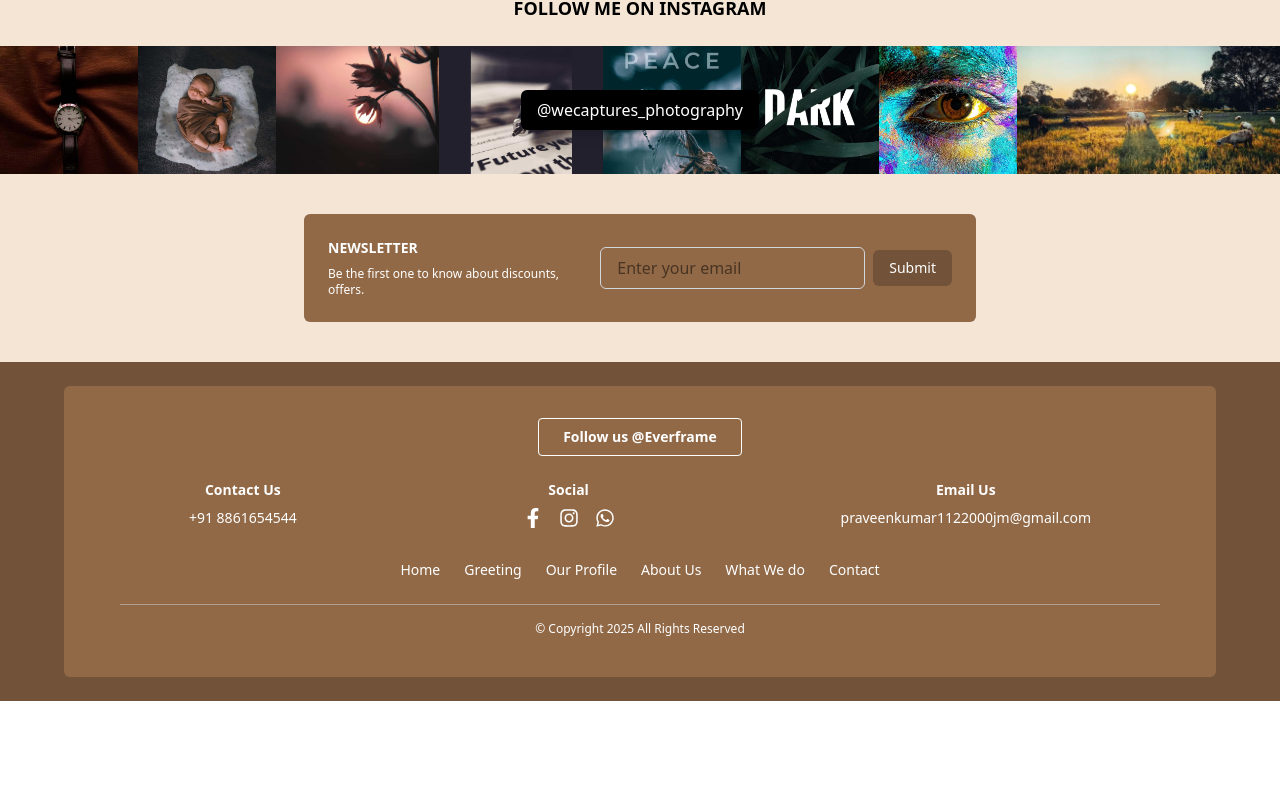
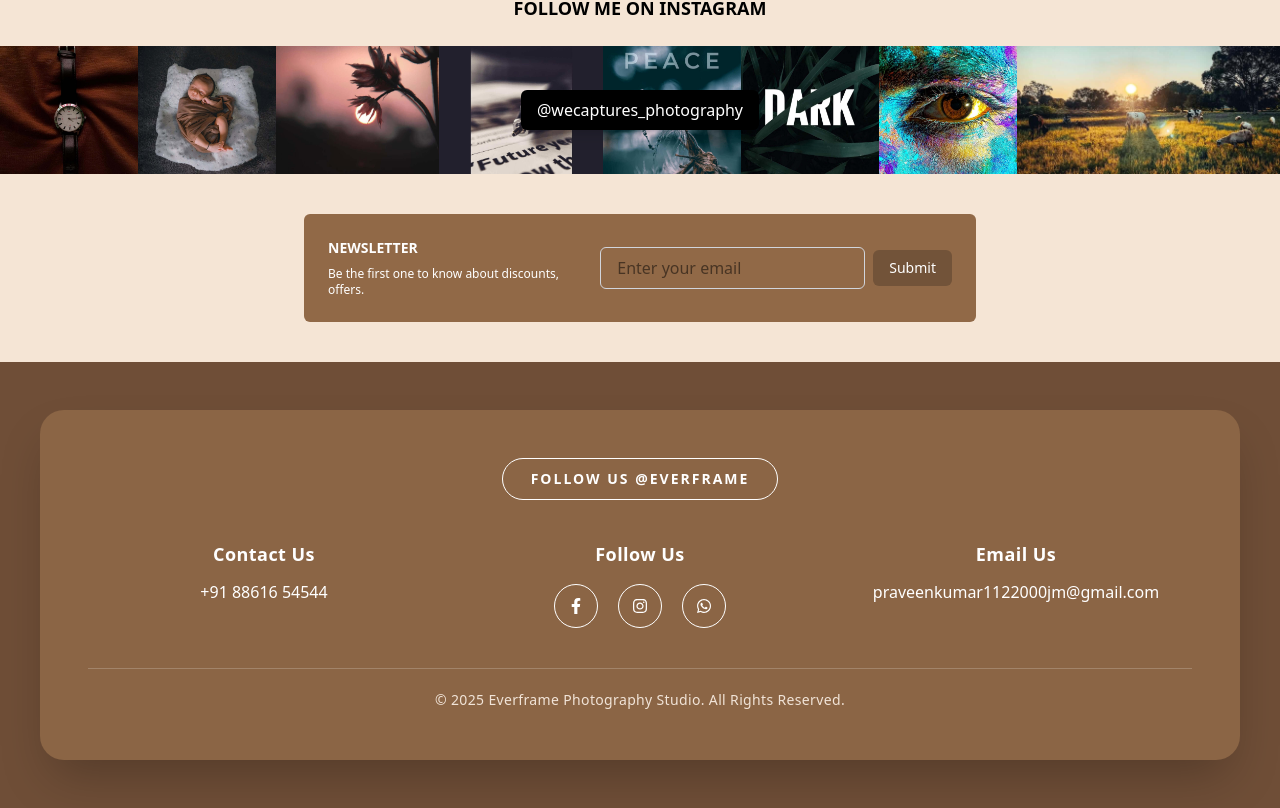
Before and after one commit to Nithin7406/Photography-Website, a React (Vite) app: page / in a window 1280 px wide. Shown: the part 3869-4677 px from the top of the page. Before the commit the page ends 4570 px from the top, so only its background shows below. Built offline with nearby package versions, Linux system fonts and the light colour scheme; a web font is replaced by a local one.

Commit message:
Updated footer part

```diff
--- a/src/components/Info.jsx
+++ b/src/components/Info.jsx
@@ -1,97 +1,141 @@
-import { FaFacebookF, FaInstagram, FaWhatsapp } from "react-icons/fa";
+import { useEffect, useState } from "react";
+import {
+  FaFacebookF,
+  FaInstagram,
+  FaWhatsapp,
+  FaAngleDoubleUp,
+} from "react-icons/fa";
 
 const Info = () => {
+  const [showTop, setShowTop] = useState(false);
+
+  // Show button after scroll
+  useEffect(() => {
+    const handleScroll = () => {
+      setShowTop(window.scrollY > 300);
+    };
+
+    window.addEventListener("scroll", handleScroll);
+
+    return () => window.removeEventListener("scroll", handleScroll);
+  }, []);
+
+  // Scroll to top
+  const scrollToTop = () => {
+    window.scrollTo({
+      top: 0,
+      behavior: "smooth",
+    });
+  };
+
   return (
-    <section className="bg-[#725339] py-6 font-raleway">
-      <div className="bg-[#916947] text-white py-8 px-6 rounded-md max-w-6xl mx-auto">
-        <div className="flex justify-center mb-6">
-          <button className="border border-white px-6 py-2 text-sm font-semibold hover:bg-white hover:text-[#725339] transition rounded">
-            Follow us @Everframe
+    <>
+      <footer className="bg-[#6f4e37] text-white font-raleway overflow-hidden">
+        <div className="max-w-7xl mx-auto px-4 sm:px-6 md:px-10 py-8 md:py-12">
+          {/* Main Container */}
+          <div className="bg-[#8b6545] rounded-2xl md:rounded-3xl shadow-2xl px-5 sm:px-8 md:px-12 py-8 md:py-12">
+            {/* Follow Button */}
+            <div className="flex justify-center mb-10">
+              <button className="border border-white px-5 sm:px-7 py-2.5 text-[11px] sm:text-xs md:text-sm tracking-[2px] uppercase font-semibold rounded-full hover:bg-white hover:text-[#6f4e37] transition duration-300">
+                Follow Us @Everframe
               </button>
             </div>
 
-        <div className="flex flex-col md:flex-row justify-around items-center text-sm mb-8 gap-6">
+            {/* Contact Section */}
+            <div className="grid grid-cols-1 sm:grid-cols-2 md:grid-cols-3 gap-10 md:gap-6 text-center mb-10">
               {/* Contact */}
-          <div className="text-center">
-            <h4 className="font-semibold mb-2">Contact Us</h4>
+              <div>
+                <h4 className="text-base sm:text-lg font-semibold mb-3 tracking-wide">
+                  Contact Us
+                </h4>
 
-            <a href="tel:+918861654544" className="hover:text-black transition">
-              +91 8861654544
+                <a
+                  href="tel:+918861654544"
+                  className="text-sm sm:text-base hover:text-[#f5d7bd] transition"
+                >
+                  +91 88616 54544
                 </a>
               </div>
 
               {/* Social */}
-          <div className="text-center">
-            <h4 className="font-semibold mb-2">Social</h4>
+              <div>
+                <h4 className="text-base sm:text-lg font-semibold mb-4 tracking-wide">
+                  Follow Us
+                </h4>
 
-            <div className="flex justify-center space-x-4 text-xl">
+                <div className="flex justify-center items-center gap-4 sm:gap-5">
                   <a
                     href="https://www.facebook.com/profile.php?id=61566903152368"
                     target="_blank"
                     rel="noopener noreferrer"
+                    className="w-10 h-10 sm:w-11 sm:h-11 rounded-full border border-white flex items-center justify-center text-sm sm:text-base hover:bg-[#1877f2] hover:border-[#1877f2] transition duration-300"
                   >
-                <FaFacebookF className="hover:text-[#0866ff] cursor-pointer transition" />
+                    <FaFacebookF />
                   </a>
 
-              {/* Instagram */}
                   <a
                     href="https://www.instagram.com/praveen_kumar_j.m/?hl=en"
                     target="_blank"
                     rel="noopener noreferrer"
+                    className="w-10 h-10 sm:w-11 sm:h-11 rounded-full border border-white flex items-center justify-center text-sm sm:text-base hover:bg-gradient-to-r hover:from-pink-500 hover:to-yellow-500 transition duration-300"
                   >
-                <FaInstagram className="hover:text-[#fd2f71] cursor-pointer transition" />
+                    <FaInstagram />
                   </a>
 
                   <a
                     href="https://wa.me/918861654544"
                     target="_blank"
                     rel="noopener noreferrer"
+                    className="w-10 h-10 sm:w-11 sm:h-11 rounded-full border border-white flex items-center justify-center text-sm sm:text-base hover:bg-green-500 hover:border-green-500 transition duration-300"
                   >
-                <FaWhatsapp className="hover:text-green-400 cursor-pointer transition" />
+                    <FaWhatsapp />
                   </a>
                 </div>
               </div>
 
               {/* Email */}
-          <div className="text-center">
-            <h4 className="font-semibold mb-2">Email Us</h4>
+              <div className="sm:col-span-2 md:col-span-1">
+                <h4 className="text-base sm:text-lg font-semibold mb-3 tracking-wide">
+                  Email Us
+                </h4>
 
                 <a
                   href="mailto:praveenkumar1122000jm@gmail.com"
-              className="break-all hover:text-black transition"
+                  className="text-xs sm:text-sm md:text-base break-all hover:text-[#f5d7bd] transition"
                 >
                   praveenkumar1122000jm@gmail.com
                 </a>
               </div>
             </div>
 
-        {/* Links */}
-        <div className="flex flex-wrap justify-center gap-6 text-sm mb-6">
-          {[
-            "Home",
-            "Greeting",
-            "Our Profile",
-            "About Us",
-            "What We do",
-            "Contact",
-          ].map((item, index) => (
-            <a
-              href="#"
-              key={index}
-              className="hover:underline hover:text-[#ffecd9] transition"
-            >
-              {item}
-            </a>
-          ))}
-        </div>
+            {/* Divider */}
+            <div className="border-t border-white/20 mb-5"></div>
 
-        <div className="border-t border-gray-300 opacity-50 mx-8 mb-4"></div>
-
-        <div className="text-center text-xs pb-2">
-          © Copyright 2025 All Rights Reserved
+            {/* Copyright */}
+            <div className="text-center text-[11px] sm:text-xs md:text-sm tracking-wide text-[#f1e4d8] leading-relaxed">
+              © 2025 Everframe Photography Studio. <br className="sm:hidden" />
+              All Rights Reserved.
             </div>
           </div>
-    </section>
+        </div>
+      </footer>
+
+      {/* Back To Top Button */}
+      <button
+        onClick={scrollToTop}
+        className={`fixed bottom-5 right-5 md:bottom-8 md:right-8 z-50
+        w-11 h-11 md:w-12 md:h-12
+        rounded-full bg-[#8b6545] text-white
+        shadow-xl flex items-center justify-center
+        hover:bg-[#6f4e37] hover:scale-110
+        transition-all duration-300 ${
+          showTop ? "opacity-100 visible" : "opacity-0 invisible"
+        }`}
+        aria-label="Back to top"
+      >
+        <FaAngleDoubleUp className="text-lg" />
+      </button>
+    </>
   );
 };
 
```
Lines whose indentation alone changed are shown as unchanged.
